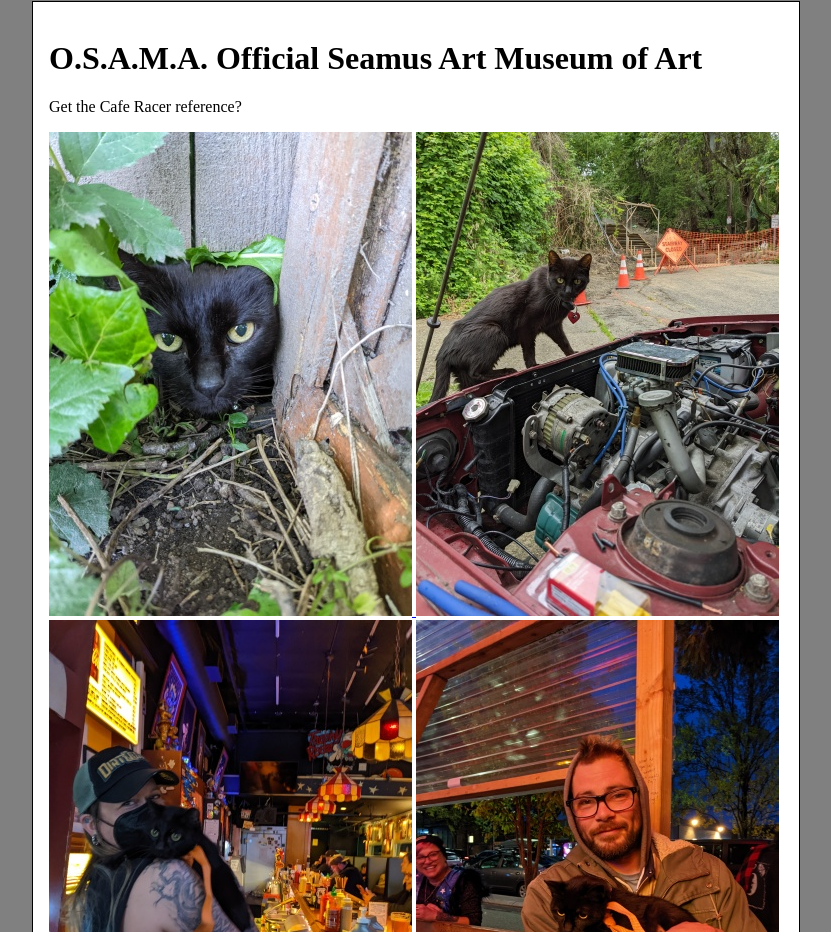
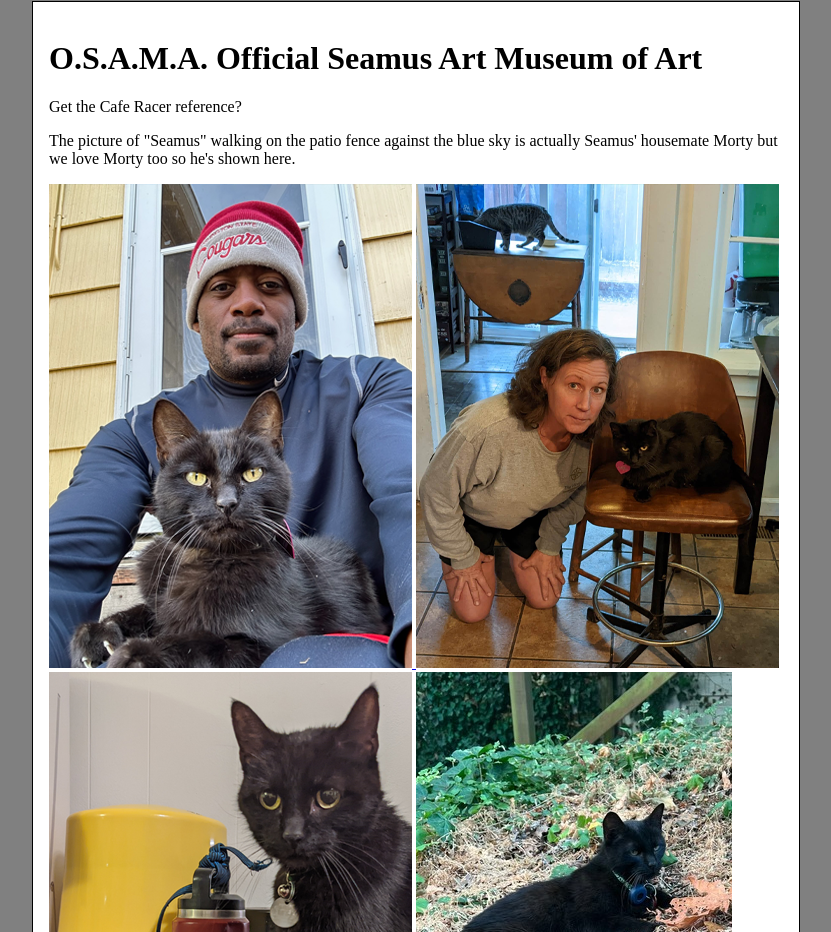
Before and after one commit to geluso/seamusbeacon.com, a plain HTML site: page index.html in a window 1280 px wide. Shown: the part 854-1786 px from the top of the page, without its empty margins (224-1055 px from the left). Drawn offline with Linux system fonts and the light colour scheme.

Commit message:
updating seamus photos

```diff
--- a/index.html
+++ b/index.html
@@ -70,6 +70,23 @@
         <p>Get the Cafe Racer reference?</p>
 
         <p>
+          The picture of "Seamus" walking on the patio fence against the blue
+          sky is actually Seamus' housemate Morty but we love Morty too so he's shown here.
+        </p>
+
+        <p>
+          <a href="./osama/go_cougs.jpeg">
+            <img src="./osama/scaled/go_cougs.png" />
+          </a>
+          <a href="./osama/anne_with_seamus.jpg">
+            <img src="./osama/scaled/anne_with_seamus.png" />
+          </a>
+          <a href="./osama/catsup_mustard.jpg">
+            <img src="./osama/scaled/catsup_mustard.png" />
+          </a>
+          <a href="./osama/seamus_in_neighbors_yard.jpg">
+            <img src="./osama/scaled/seamus_in_neighbors_yard.jpg" />
+          </a>
           <a href="./osama/poking_head_through_fence.jpg">
             <img src="./osama/scaled/poking_head_through_fence.jpg" />
           </a>
```
Also changed, not shown: osama/anne_with_seamus.jpg (added), osama/go_cougs.jpeg (added), osama/go_cougs_neighbor.jpeg (added), osama/scaled/anne_with_seamus.png (added), osama/scaled/catsup_mustard.png (added), osama/scaled/go_cougs.png (added), osama/scaled/seamus_in_neighbors_yard.jpg (added), osama/seamus_in_neighbors_yard.jpg (added), 1 other file.
